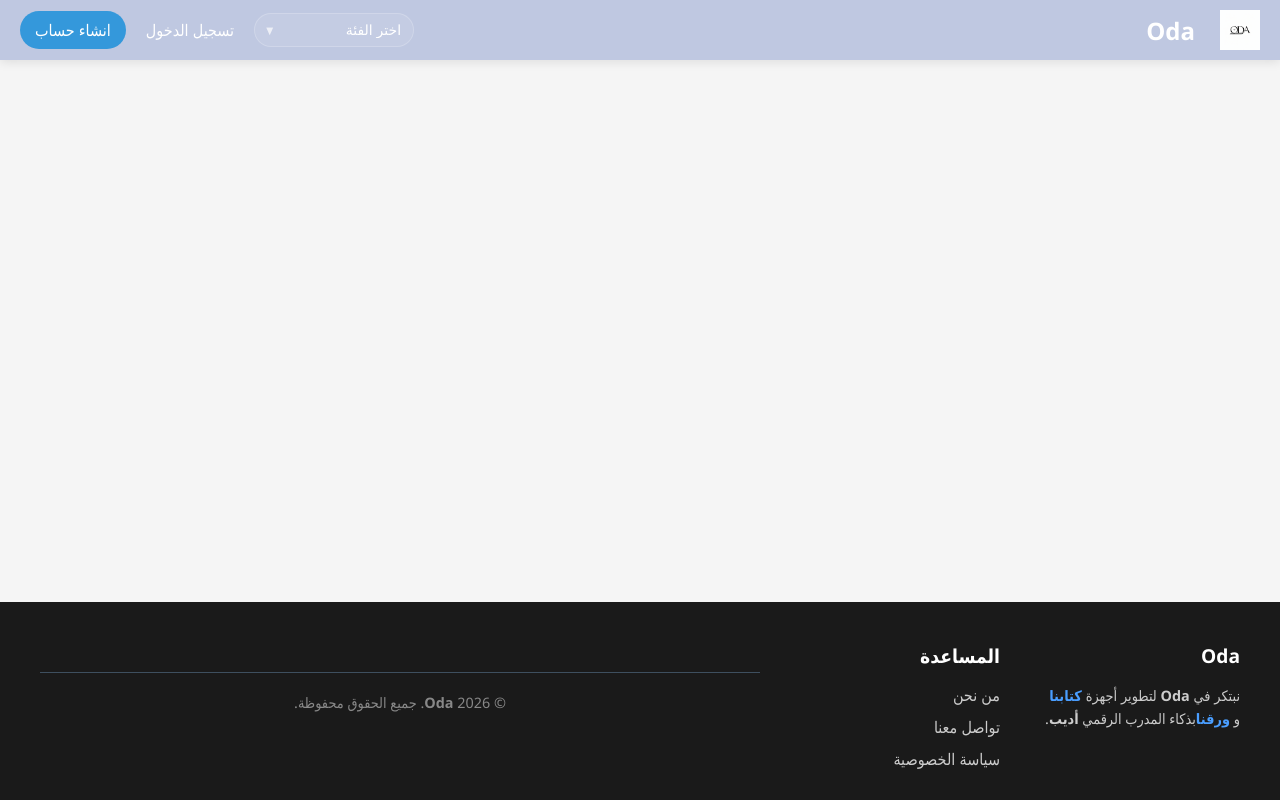
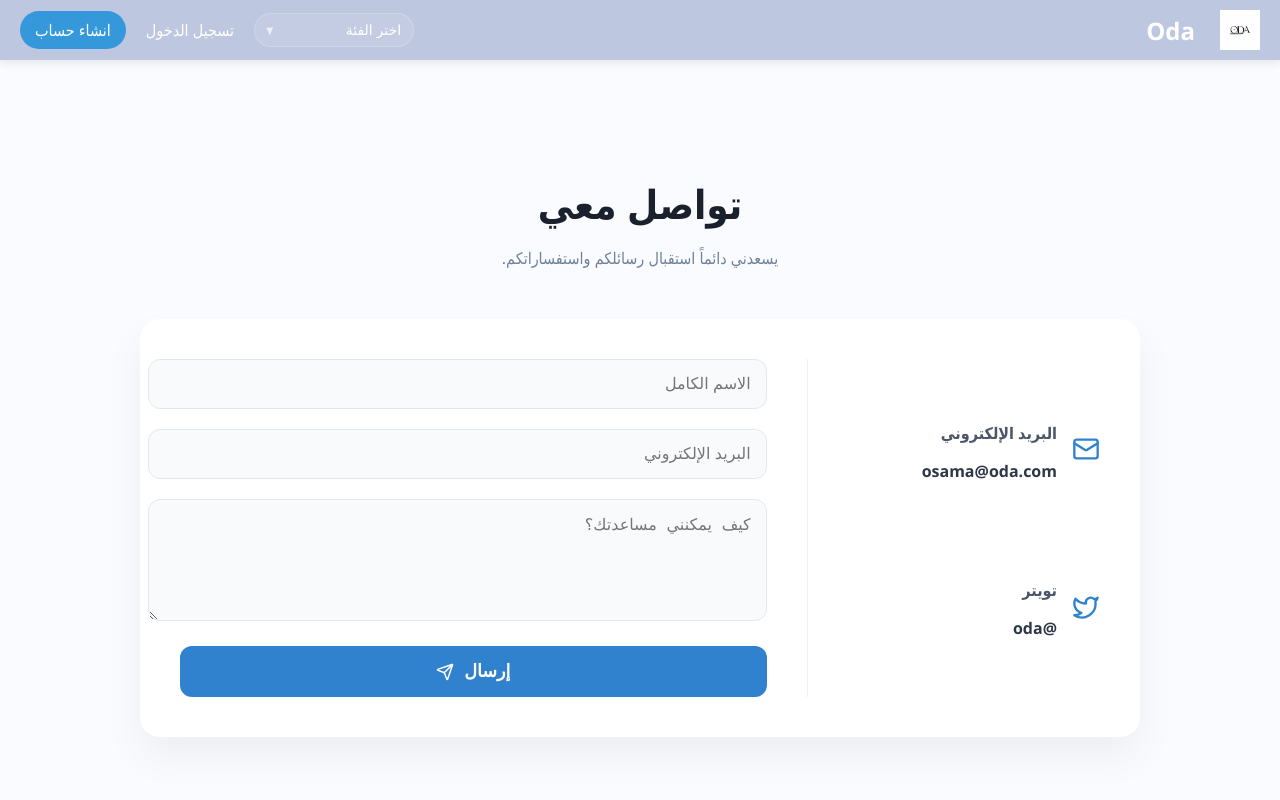
Before and after one commit to osama-alhudhaif/website, a React (Vite) app in the folder frontend/: page /contact in a window 1280 px wide. Shown: the top 800 px of the page. Built offline with nearby package versions, Linux system fonts and the light colour scheme.

Commit message:
Add contact page and setup react-router-dom

```diff
--- a/frontend/src/App.tsx
+++ b/frontend/src/App.tsx
@@ -9,17 +9,18 @@ import Body from './constants/body';
 import Reading from './constants/Reading';
 import AuthorProfile from './profel/AuthorProfile';
 import MyProfile from './profel/MyProfile';
-import Cardstore from './constants/Cardstore';
+// استيراد صفحة التواصل الجديدة هنا
+import Contact from './constants/Contact';
 
 const App = () => {
   const location = useLocation();
 
-  // المسارات التي تتطلب هيدر مبسط (شعار واسم فقط)
+  // تحديث المسارات التي تتطلب هيدر مبسط لتشمل صفحة التواصل إذا أردت ذلك
+  // حالياً سأتركها كما هي لكي يظهر الهيدر الكامل في صفحة التواصل
   const isProfilePage = ['/profel/AuthorProfile', '/profel/MyProfile'].includes(location.pathname);
 
   return (
     <div className="app-wrapper">
-      {/* إذا كانت صفحة بروفايل، اظهر هيدر بسيط، وإذا لا اظهر الهيدر العادي */}
       {isProfilePage ? (
         <header style={{
           padding: '10px 20px',
@@ -29,7 +30,6 @@ const App = () => {
           direction: 'rtl'
         }}>
           <Link to="/" style={{ textDecoration: 'none', display: 'flex', alignItems: 'center', gap: '10px' }}>
-            {/* استبدل src برابط شعارك الحقيقي */}
             <img src="/logo.png" alt="Logo" style={{ width: '40px', height: '40px' }} />
             <span style={{ fontSize: '1.2em', fontWeight: 'bold', color: '#333' }}>اسم الموقع</span>
           </Link>
@@ -48,6 +48,9 @@ const App = () => {
           <Route path="/reading" element={<Reading />} />
           <Route path="/profel/AuthorProfile" element={<AuthorProfile />} />
           <Route path="/profel/MyProfile" element={<MyProfile />} />
+
+          {/* إدراج مسار صفحة التواصل هنا */}
+          <Route path="/contact" element={<Contact />} />
         </Routes>
       </div>
 
--- a/frontend/src/constants/Cardstore.tsx
+++ b/frontend/src/constants/Cardstore.tsx
@@ -1,3 +1,4 @@
+import "./Cardstore"
 import { useState, type FC } from "react"
 
 // أضفنا ? لكي يقبل الكود عدم إرسال قيم من الأب (بما أنك وضعت قيم افتراضية)
@@ -18,7 +19,7 @@ const Cardstore: FC<CardstoreProps> = ({
     const [likesState] = useState(likes)
 
     return (
-        <div>
+        <div id="Cardstore">
             <p>{nameState}</p>
             <p>{descriptionState}</p>
             <p>{likesState}</p>
--- /dev/null
+++ b/frontend/src/constants/Contact.css
@@ -0,0 +1,142 @@
+.contact-section {
+  padding: 60px 20px;
+  background-color: #f9fbff; /* لون خلفية مريح للعين */
+  min-height: 80vh;
+  display: flex;
+  align-items: center;
+  direction: rtl;
+}
+
+.contact-container {
+  max-width: 1000px;
+  margin: 0 auto;
+  width: 100%;
+}
+
+.contact-header {
+  text-align: center;
+  margin-bottom: 50px;
+}
+
+.contact-header h2 {
+  font-size: 2.5rem;
+  color: #1a202c;
+  margin-bottom: 10px;
+}
+
+.contact-header p {
+  color: #718096;
+}
+
+.contact-grid {
+  display: grid;
+  grid-template-columns: 1fr 2fr;
+  gap: 40px;
+  background: #fff;
+  border-radius: 20px;
+  box-shadow: 0 20px 40px rgba(0, 0, 0, 0.05);
+  overflow: hidden;
+  padding: 40px;
+}
+
+.contact-sidebar {
+  display: flex;
+  flex-direction: column;
+  gap: 30px;
+  justify-content: center;
+  border-left: 1px solid #edf2f7; /* فاصل جانبي */
+  padding-left: 20px;
+}
+
+.info-card {
+  display: flex;
+  align-items: center;
+  gap: 15px;
+}
+
+.info-card .icon {
+  color: #3182ce;
+  width: 28px;
+  height: 28px;
+}
+
+.info-card h4 {
+  font-size: 1rem;
+  color: #4a5568;
+  margin-bottom: 2px;
+}
+
+.info-card p {
+  font-weight: bold;
+  color: #2d3748;
+}
+
+.contact-form {
+  display: flex;
+  flex-direction: column;
+  gap: 20px;
+}
+
+.input-group input,
+.input-group textarea {
+  width: 100%;
+  padding: 15px;
+  border: 1.5px solid #e2e8f0;
+  border-radius: 12px;
+  background: #f8fafc;
+  font-size: 1rem;
+  outline: none;
+  transition: all 0.3s ease;
+}
+
+.input-group input:focus,
+.input-group textarea:focus {
+  border-color: #3182ce;
+  background: #fff;
+  box-shadow: 0 0 0 4px rgba(49, 130, 206, 0.1);
+}
+
+.submit-btn {
+  background: #3182ce;
+  color: white;
+  padding: 15px;
+  border: none;
+  border-radius: 12px;
+  font-size: 1.1rem;
+  font-weight: bold;
+  cursor: pointer;
+  display: flex;
+  align-items: center;
+  justify-content: center;
+  gap: 10px;
+  transition: 0.3s;
+}
+
+.submit-btn:hover {
+  background: #2b6cb0;
+  transform: translateY(-2px);
+}
+
+.status-msg {
+  color: #38a169;
+  text-align: center;
+  font-weight: bold;
+  background: #f0fff4;
+  padding: 10px;
+  border-radius: 8px;
+}
+
+/* الاستجابة للهواتف */
+@media (max-width: 768px) {
+  .contact-grid {
+    grid-template-columns: 1fr;
+    padding: 20px;
+  }
+
+  .contact-sidebar {
+    border-left: none;
+    border-bottom: 1px solid #edf2f7;
+    padding-bottom: 20px;
+    padding-left: 0;
+  }
+}
--- /dev/null
+++ b/frontend/src/constants/Contact.tsx
@@ -0,0 +1,109 @@
+import React, { useState, type ChangeEvent, type FormEvent } from 'react';
+import { Mail, Twitter, Send } from 'lucide-react';
+import './Contact.css';
+
+// تعريف أنواع البيانات للمدخلات
+interface ContactFormData {
+  name: string;
+  email: string;
+  message: string;
+}
+
+const Contact: React.FC = () => {
+  const [formData, setFormData] = useState<ContactFormData>({
+    name: '',
+    email: '',
+    message: '',
+  });
+
+  const [status, setStatus] = useState<string>('');
+
+  const handleChange = (e: ChangeEvent<HTMLInputElement | HTMLTextAreaElement>) => {
+    const { name, value } = e.target;
+    setFormData((prev) => ({ ...prev, [name]: value }));
+  };
+
+  const handleSubmit = (e: FormEvent) => {
+    e.preventDefault();
+    // هنا يمكنك ربط النموذج بـ API أو EmailJS
+    console.log('بيانات النموذج:', formData);
+    setStatus('تم إرسال رسالتك بنجاح!');
+    setFormData({ name: '', email: '', message: '' });
+  };
+
+  return (
+    <section className="contact-section">
+      <div className="contact-container">
+        <header className="contact-header">
+          <h2>تواصل معي</h2>
+          <p>يسعدني دائماً استقبال رسائلكم واستفساراتكم.</p>
+        </header>
+
+        <div className="contact-grid">
+          {/* معلومات التواصل */}
+          <aside className="contact-sidebar">
+            <div className="info-card">
+              <Mail className="icon" />
+              <div>
+                <h4>البريد الإلكتروني</h4>
+                <p>osama@oda.com</p>
+              </div>
+            </div>
+            <div className="info-card">
+            </div>
+            <div className="info-card">
+              <Twitter className="icon" />
+              <div>
+                <h4>تويتر</h4>
+                <p>@oda</p>
+              </div>
+            </div>
+          </aside>
+
+          {/* نموذج التواصل */}
+          <main className="contact-main">
+            <form onSubmit={handleSubmit} className="contact-form">
+              <div className="input-group">
+                <input
+                  type="text"
+                  name="name"
+                  placeholder="الاسم الكامل"
+                  value={formData.name}
+                  onChange={handleChange}
+                  required
+                />
+              </div>
+              <div className="input-group">
+                <input
+                  type="email"
+                  name="email"
+                  placeholder="البريد الإلكتروني"
+                  value={formData.email}
+                  onChange={handleChange}
+                  required
+                />
+              </div>
+              <div className="input-group">
+                <textarea
+                  name="message"
+                  placeholder="كيف يمكنني مساعدتك؟"
+                  rows={5}
+                  value={formData.message}
+                  onChange={handleChange}
+                  required
+                ></textarea>
+              </div>
+              <button type="submit" className="submit-btn">
+                <span>إرسال</span>
+                <Send size={18} />
+              </button>
+              {status && <p className="status-msg">{status}</p>}
+            </form>
+          </main>
+        </div>
+      </div>
+    </section>
+  );
+};
+
+export default Contact;
--- a/frontend/src/constants/Footer.tsx
+++ b/frontend/src/constants/Footer.tsx
@@ -20,9 +20,9 @@ const Footer = () => {
         <div className="Footer-Section">
           <h3 className="Footer-Title">المساعدة</h3>
           <ul className="Footer-Links">
-            <li><a href="/about">من نحن</a></li>
-            <li><a href="/contact">تواصل معنا</a></li>
-            <li><a href="/privacy">سياسة الخصوصية</a></li>
+            <li><a href="/About">من نحن</a></li>
+            <li><a href="/Contact">تواصل معنا</a></li>
+            <li><a href="/Frivacy">سياسة الخصوصية</a></li>
           </ul>
         </div>
 
```
Also changed, not shown: frontend/src/constants/Cardstore.css (+10 -0 lines).
